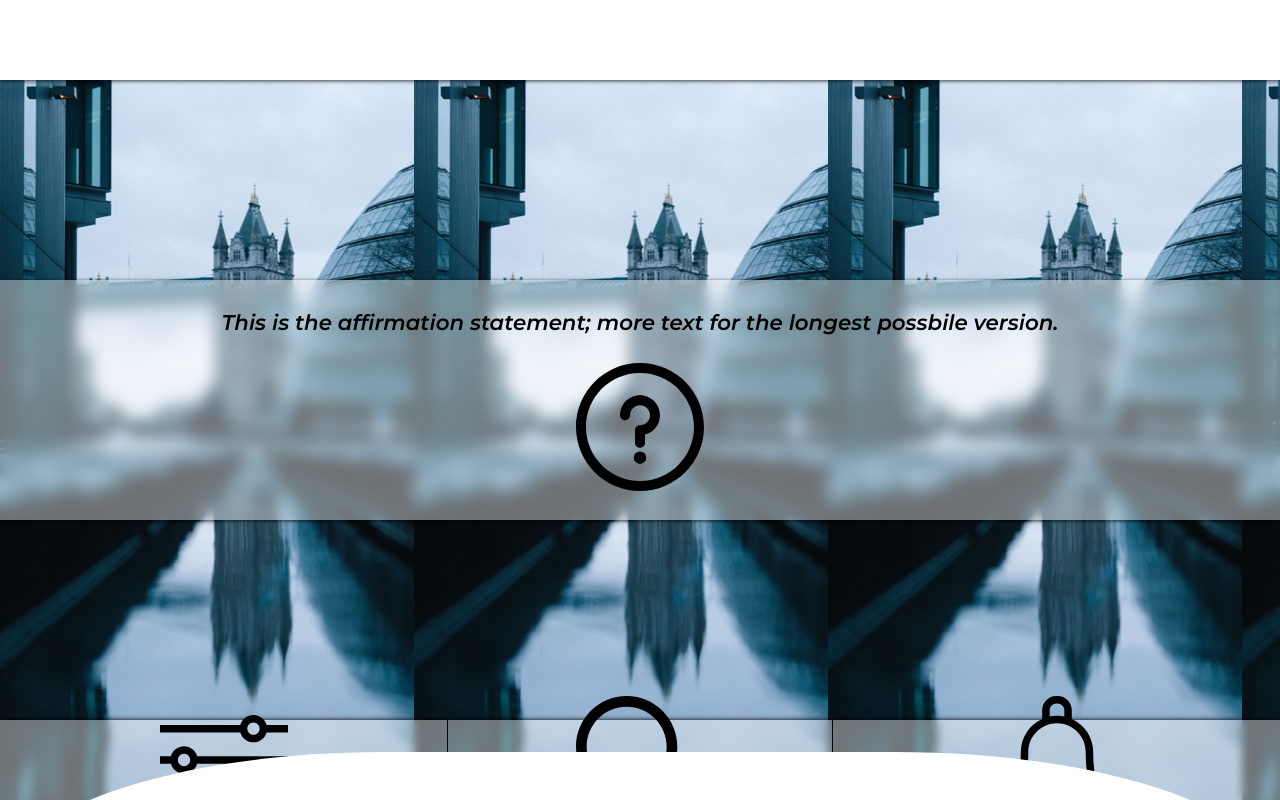
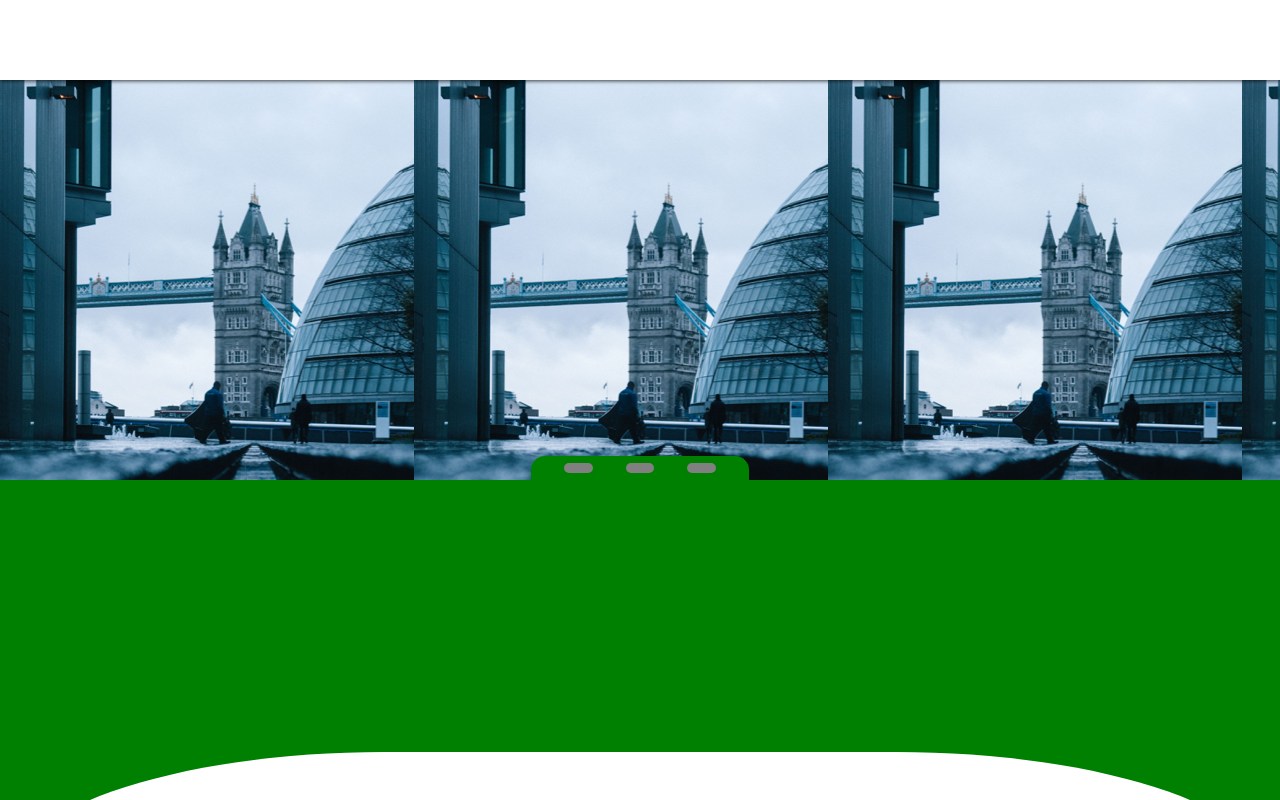
Before and after one commit to NiqueDaSneak/fymt, a React (Create React App) app: page / in a window 1280 px wide. Built offline with nearby package versions, Linux system fonts and the light colour scheme.

Commit message:
swipe wip

```diff
--- a/package.json
+++ b/package.json
@@ -10,6 +10,7 @@
     "react-datetime-picker": "^2.9.0",
     "react-dom": "^16.12.0",
     "react-scripts": "3.3.0",
+    "react-swipeable": "^5.5.0",
     "styled-components": "^5.0.0"
   },
   "scripts": {
--- a/src/App.js
+++ b/src/App.js
@@ -5,6 +5,7 @@ import Modal from './components/Modals/Modal';
 import Images from './assets/imgs';
 import BackgroundImageController from './components/hoc/BackgroundImageController'
 import Header from './components/ui/Header'
+import Carosel from './components/ui/Carosel';
 
 const GlobalStyle = createGlobalStyle`
   * { padding: 0; margin: 0; }
@@ -73,11 +74,12 @@ const App = () => {
           modalData={state.modalData} />
       <BackgroundImageController>
       <Header />
-        <BlurredCard>
+      <Carosel />
+        {/* <BlurredCard>
           <AffirmationText>This is the affirmation statement; more text for the longest possbile version.</AffirmationText>
           <InfoIcon onClick={() => dispatch({type: 'openModal', modalType: 'INFO_MODAL'})}/>
         </BlurredCard>
-        <FooterNav openModal={(type) => dispatch({type: 'openModal', modalType: type})} />
+        <FooterNav openModal={(type) => dispatch({type: 'openModal', modalType: type})} /> */}
       </BackgroundImageController>
     </>
   );
--- a/src/components/hoc/BackgroundImageController.js
+++ b/src/components/hoc/BackgroundImageController.js
@@ -9,6 +9,7 @@ const Container = styled.div`
   background-image: ${props => `url(${props.image})`};
   display: flex;
   flex-direction: column;
+  /* align-items: center; */
   justify-content: space-between;
 `
 const BackgroundImageController = props => {
--- /dev/null
+++ b/src/components/ui/Carosel.js
@@ -0,0 +1,86 @@
+import React, { useState } from 'react'
+import styled from 'styled-components'
+import { useSwipeable, Swipeable } from 'react-swipeable'
+
+const Container = styled.div`
+  /* width: 100%;
+  height: 40%; */
+  /* background-color: ${props => props.color}; */
+  display: flex;
+  flex-direction: column;
+  align-items: center;
+`
+
+const Module = styled.div`
+  width: 100vw;
+  height: 40vh;
+  background-color: ${props => props.color};
+`
+
+const Dots = styled.div`
+  width: 17vw;
+  height: 3vh;
+  background-color: green;
+  display: flex;
+  justify-content: space-evenly;
+  align-items: center;
+  border-radius: 14px 14px 0 0;
+  span {
+    width: 13%;
+    height: 38%;
+    background-color: grey;
+    display: inline-block;
+    border-radius: 10px;
+}
+`
+
+const colorMap = ['green', 'red', 'blue','pink']
+
+const Carosel = props => {
+  const [index, setIndex] = useState(0)
+  const [color, setColor] = useState(colorMap[index])
+
+  const toggleBackground = (index) => {
+    setIndex(index + 1)
+    if (index === 2) {
+      setIndex(0)
+    }
+    setColor(colorMap[index])
+  }
+const increment = () => {
+  setIndex(index + 1)
+  if (index === 2) {
+    setIndex(0)
+  }
+  setColor(colorMap[index])
+}
+
+  const decrement = () => {
+    setIndex(index - 1)
+    if (index === 0) {
+      setIndex(2)
+    }
+    setColor(colorMap[index])
+  }
+
+  const handlers = useSwipeable({
+    // onSwiped: (eventData) => toggleBackground(index)
+    onSwipedRight: increment,     // Fired after RIGHT swipe:
+    onSwipedLeft: decrement,      // Fired after LEFT swipe
+  })
+
+  return(
+    <Container>
+      <Dots>
+        <span></span>
+        <span></span>
+        <span></span>
+      </Dots>
+      <Module color={color} {...handlers}>
+
+      </Module>
+    </Container>
+  )
+}
+
+export default Carosel
--- a/src/components/ui/Header.js
+++ b/src/components/ui/Header.js
@@ -3,6 +3,7 @@ import styled from 'styled-components'
 
 const Container = styled.div`
   height: 10%;
+  width: 100%;
   background-color: white;
   box-shadow: 0px 1px 4px 0px rgba(0,0,0,0.75);
 `
```
Also changed, not shown: 1 other file (tests, documents, lock files or other folders).
